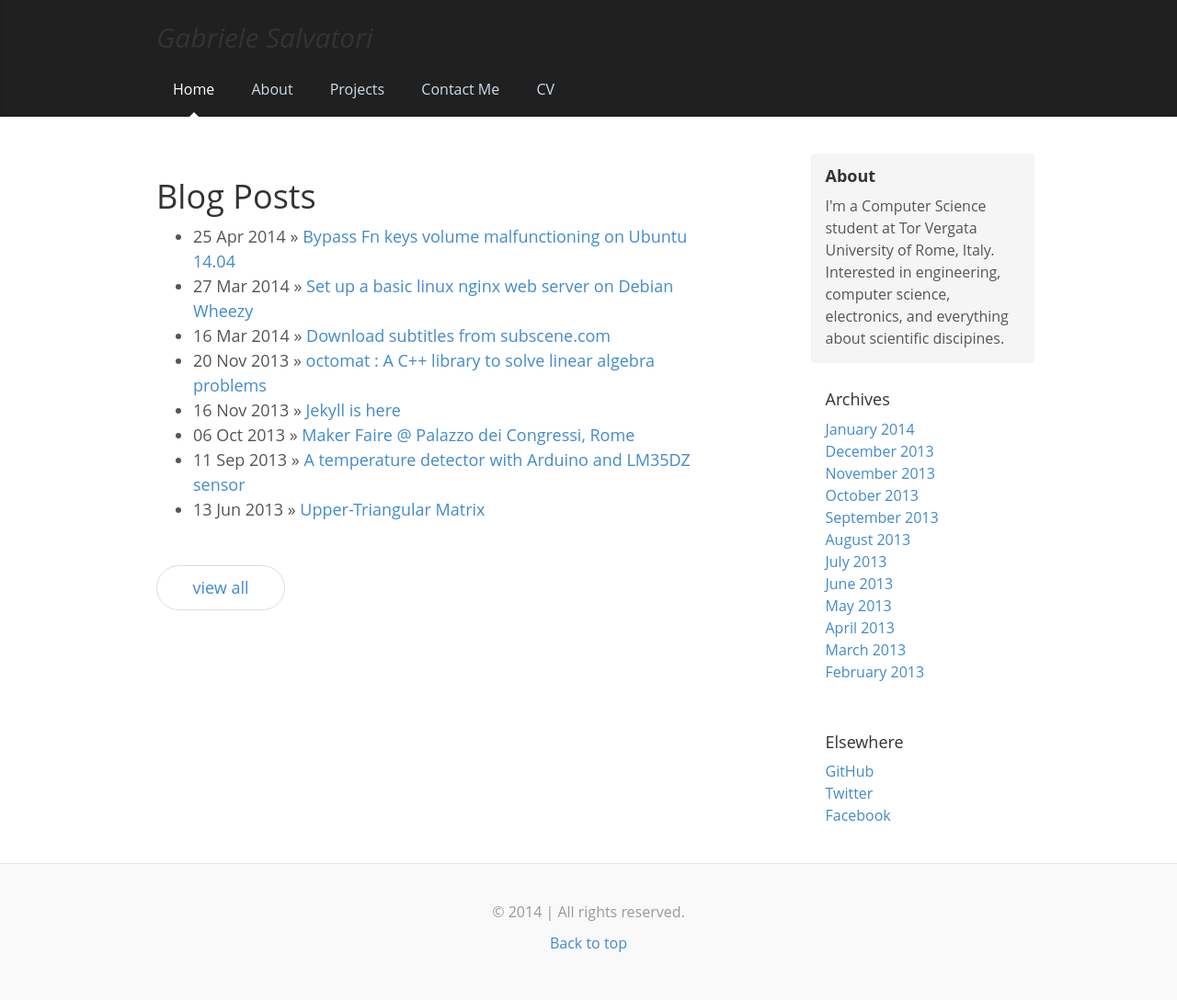
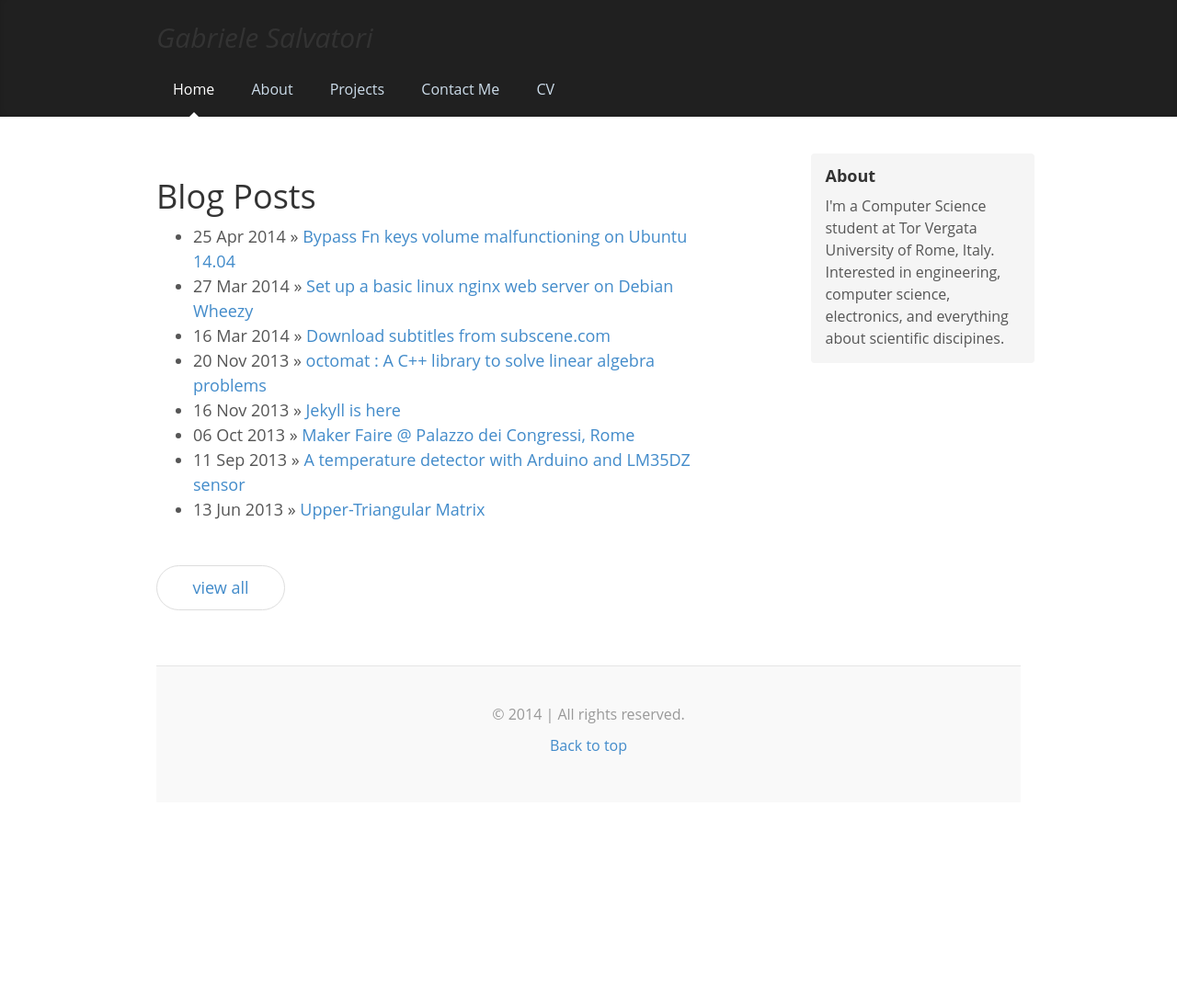
Before and after one commit to gsalvatori/salvatorigabriele.com, a Jekyll site: the page built from index.html, in a window 1280 px wide. Shown: the whole page at 92% size. Built offline with Jekyll 4.4.1, drawn with Linux system fonts in a browser that asks for light colours; nearby versions of some CDN libraries; library files that are not in the unit come from our copies; Markdown is read by kramdown in place of the engine named in the settings; after the commit the page ends 900 px from its top, so only the background shows below that.

Commit message:
Update default.html

```diff
--- a/_layouts/default.html
+++ b/_layouts/default.html
@@ -63,32 +63,7 @@
             <h4><b>About</b></h4>
             <p>I'm a Computer Science student at Tor Vergata University of Rome, Italy. Interested in engineering, computer science, electronics, and everything about scientific discipines.</p>
           </div>
-          <div class="sidebar-module">
-            <h4>Archives</h4>
-            <ol class="list-unstyled">
-              <li><a href="#">January 2014</a></li>
-              <li><a href="#">December 2013</a></li>
-              <li><a href="#">November 2013</a></li>
-              <li><a href="#">October 2013</a></li>
-              <li><a href="#">September 2013</a></li>
-              <li><a href="#">August 2013</a></li>
-              <li><a href="#">July 2013</a></li>
-              <li><a href="#">June 2013</a></li>
-              <li><a href="#">May 2013</a></li>
-              <li><a href="#">April 2013</a></li>
-              <li><a href="#">March 2013</a></li>
-              <li><a href="#">February 2013</a></li>
-            </ol>
-          </div>
-          <div class="sidebar-module">
-            <h4>Elsewhere</h4>
-            <ol class="list-unstyled">
-              <li><a href="#">GitHub</a></li>
-              <li><a href="#">Twitter</a></li>
-              <li><a href="#">Facebook</a></li>
-            </ol>
-          </div>
-        </div><!-- /.blog-sidebar -->
+
 
       </div><!-- /.row -->
 
```
